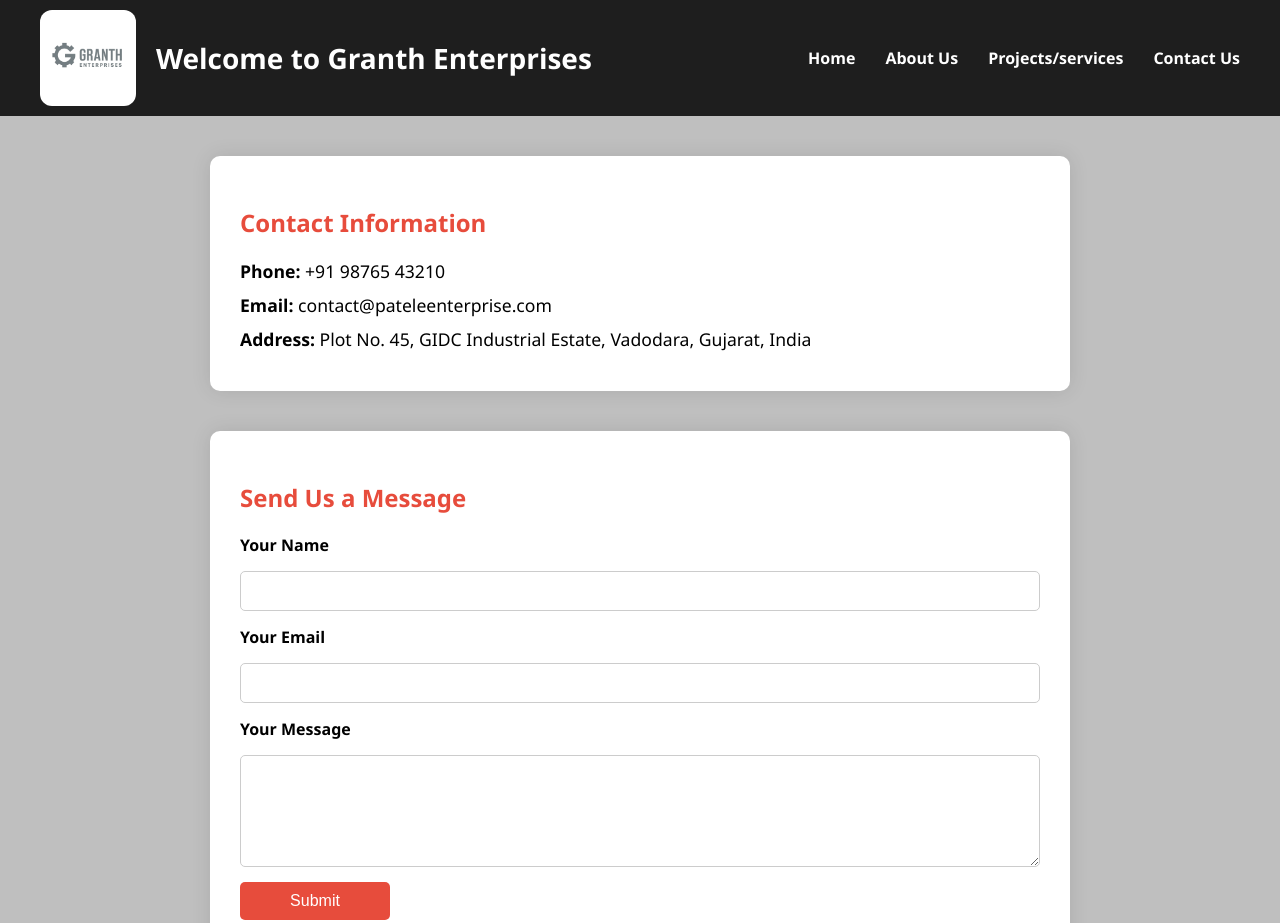
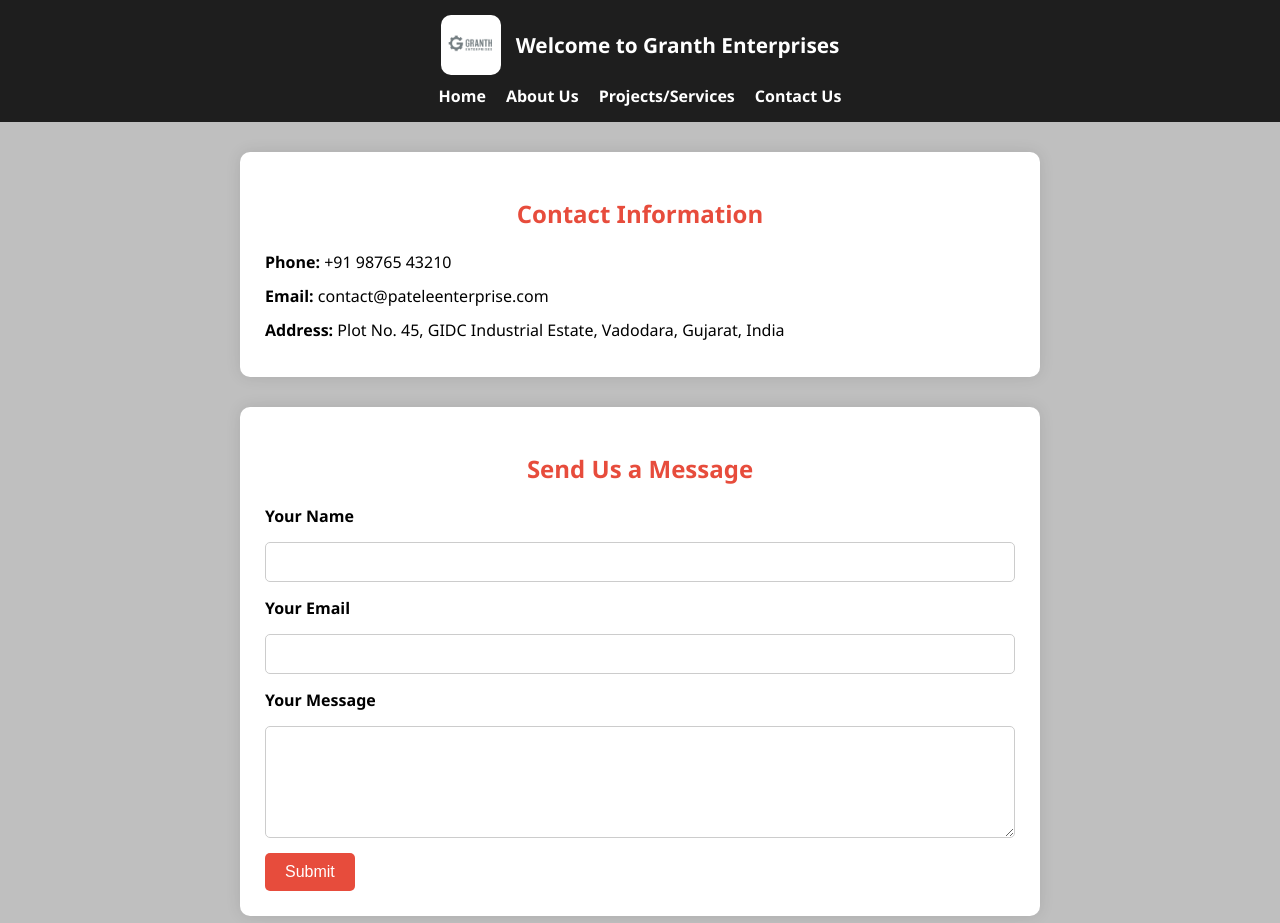
Before and after one commit to kush1123/WT-project, a plain HTML site: page contacts.html in a window 1280 px wide. Shown: the top 923 px of the page. Drawn offline with nearby package versions, Linux system fonts and the light colour scheme.

Commit message:
Update contacts.html

```diff
--- a/contacts.html
+++ b/contacts.html
@@ -3,9 +3,14 @@
 
 <head>
     <meta charset="UTF-8">
+    <meta name="viewport" content="width=device-width, initial-scale=1.0">
     <title>About Us - Granth Enterprise</title>
     <script src="https://code.jquery.com/jquery-3.6.0.min.js"></script>
     <style>
+        * {
+            box-sizing: border-box;
+        }
+
         body {
             margin: 0;
             font-family: 'Segoe UI', Tahoma, Geneva, Verdana, sans-serif;
@@ -18,37 +23,44 @@
             display: flex;
             align-items: center;
             justify-content: space-between;
-            padding: 10px 40px;
+            padding: 15px 20px;
             flex-wrap: wrap;
-        }
-
-        header img {
-            height: 80px;
-            border-radius: 12px;
-            background-color: white;
-            padding: 8px;
         }
 
         .logo-title {
             display: flex;
             align-items: center;
-            gap: 20px;
+            gap: 15px;
+            flex: 1 1 100%;
+            justify-content: center;
+        }
+
+        header img {
+            height: 60px;
+            border-radius: 10px;
+            background-color: white;
+            padding: 5px;
         }
 
         .logo-title h1 {
             margin: 0;
-            font-size: 28px;
-            font-weight: bold;
+            font-size: 1.3rem;
+            text-align: center;
+        }
+
+        nav {
+            flex: 1 1 100%;
+            margin-top: 10px;
         }
 
         nav ul {
             list-style: none;
             display: flex;
-            gap: 30px;
-        }
-
-        nav ul li {
-            display: inline;
+            justify-content: center;
+            gap: 20px;
+            flex-wrap: wrap;
+            padding: 0;
+            margin: 0;
         }
 
         nav ul li a {
@@ -56,22 +68,21 @@
             text-decoration: none;
             font-weight: bold;
             position: relative;
-            transition: color 0.3s;
+        }
+
+        nav ul li a:hover {
+            color: #28a745;
         }
 
         nav ul li a::before {
             content: '';
             position: absolute;
-            bottom: 0;
+            bottom: -4px;
             left: 0;
             width: 0;
             height: 2px;
             background-color: #28a745;
             transition: width 0.3s ease-in-out;
-        }
-
-        nav ul li a:hover {
-            color: #28a745;
         }
 
         nav ul li a:hover::before {
@@ -81,10 +92,10 @@
         .contact-details,
         .form-container {
             max-width: 800px;
-            margin: 40px auto;
+            margin: 30px auto;
             background-color: white;
-            padding: 30px;
-            box-shadow: 0 0 20px rgba(0, 0, 0, 0.1);
+            padding: 25px;
+            box-shadow: 0 0 15px rgba(0, 0, 0, 0.1);
             border-radius: 10px;
         }
 
@@ -92,11 +103,13 @@
         .form-container h2 {
             color: #e74c3c;
             margin-bottom: 20px;
+            text-align: center;
         }
 
         .contact-details p {
-            font-size: 1.1rem;
+            font-size: 1rem;
             margin: 10px 0;
+            line-height: 1.5;
         }
 
         .form-container form {
@@ -115,11 +128,12 @@
             font-size: 1rem;
             border: 1px solid #ccc;
             border-radius: 5px;
+            width: 100%;
         }
 
         .form-container button {
-            width: 150px;
-            padding: 10px;
+            width: fit-content;
+            padding: 10px 20px;
             font-size: 1rem;
             background-color: #e74c3c;
             color: white;
@@ -136,7 +150,8 @@
             background-color: #1e1e1e;
             color: #fff;
             text-align: center;
-            padding: 20px 10px;
+            padding: 15px 10px;
+            font-size: 0.9rem;
         }
 
         footer a {
@@ -148,16 +163,22 @@
             text-decoration: underline;
         }
 
-        @media (max-width: 768px) {
-            header {
+        @media (max-width: 600px) {
+            .logo-title {
                 flex-direction: column;
-                gap: 10px;
-                text-align: center;
+            }
+
+            .logo-title h1 {
+                font-size: 1.1rem;
             }
 
             nav ul {
                 flex-direction: column;
                 gap: 10px;
+            }
+
+            .form-container button {
+                width: 100%;
             }
         }
     </style>
@@ -173,7 +194,7 @@
             <ul>
                 <li><a href="index.html">Home</a></li>
                 <li><a href="about.html">About Us</a></li>
-                <li><a href="project.html">Projects/services</a></li>
+                <li><a href="project.html">Projects/Services</a></li>
                 <li><a href="contacts.html">Contact Us</a></li>
             </ul>
         </nav>
```
